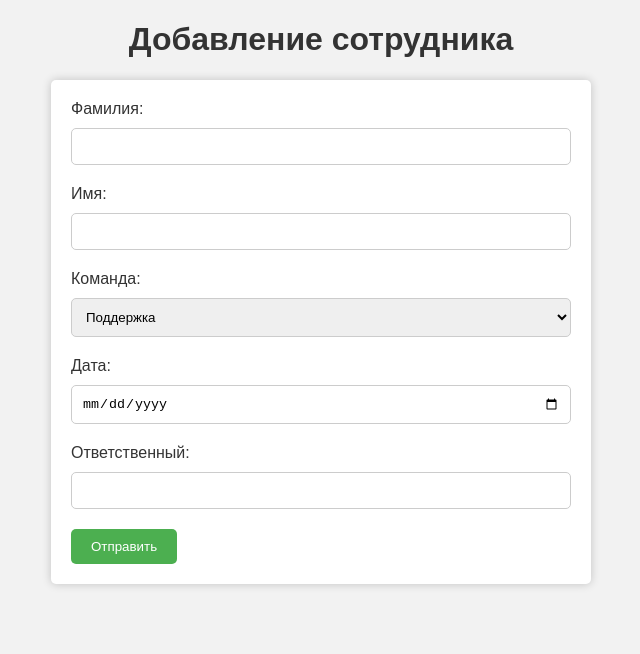
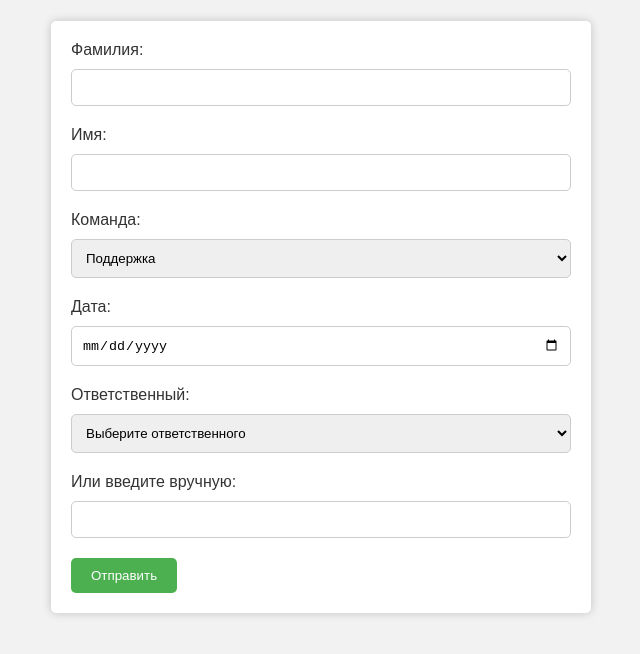
Before and after one commit to PunyaI/pages, a plain HTML site: page index.html in a window 1280 px wide. Shown: the whole page, without its empty margins (319-959 px from the left). Drawn offline with Linux system fonts and the light colour scheme.

Commit message:
Update index.html

```diff
--- a/index.html
+++ b/index.html
@@ -1,7 +1,7 @@
 <!DOCTYPE html>
 <html>
 <head>
-  <title>Добавление сотрудника</title>
+  <title></title>
   <style>
     body {
       font-family: Arial, sans-serif;
@@ -55,7 +55,7 @@
   </style>
 </head>
 <body>
-  <h1>Добавление сотрудника</h1>
+  <h1></h1>
   <form action="/submit_create" method="post">
     <label for="surname">Фамилия:</label>
     <input type="text" id="surname" name="surname">
@@ -75,7 +75,15 @@
     <input type="date" id="date" name="date">
 
     <label for="responsible">Ответственный:</label>
-    <input type="text" id="responsible" name="responsible">
+    <select id="responsible" name="responsible">
+      <option value="">Выберите ответственного</option>
+      <option value="Даша">Даша</option>
+      <option value="Настя">Настя</option>
+      <option value="Катя">Катя</option>
+    </select>
+    <br>
+    <label for="responsible_other">Или введите вручную:</label>
+    <input type="text" id="responsible_other" name="responsible_other">
 
     <input type="submit" value="Отправить">
   </form>
```
